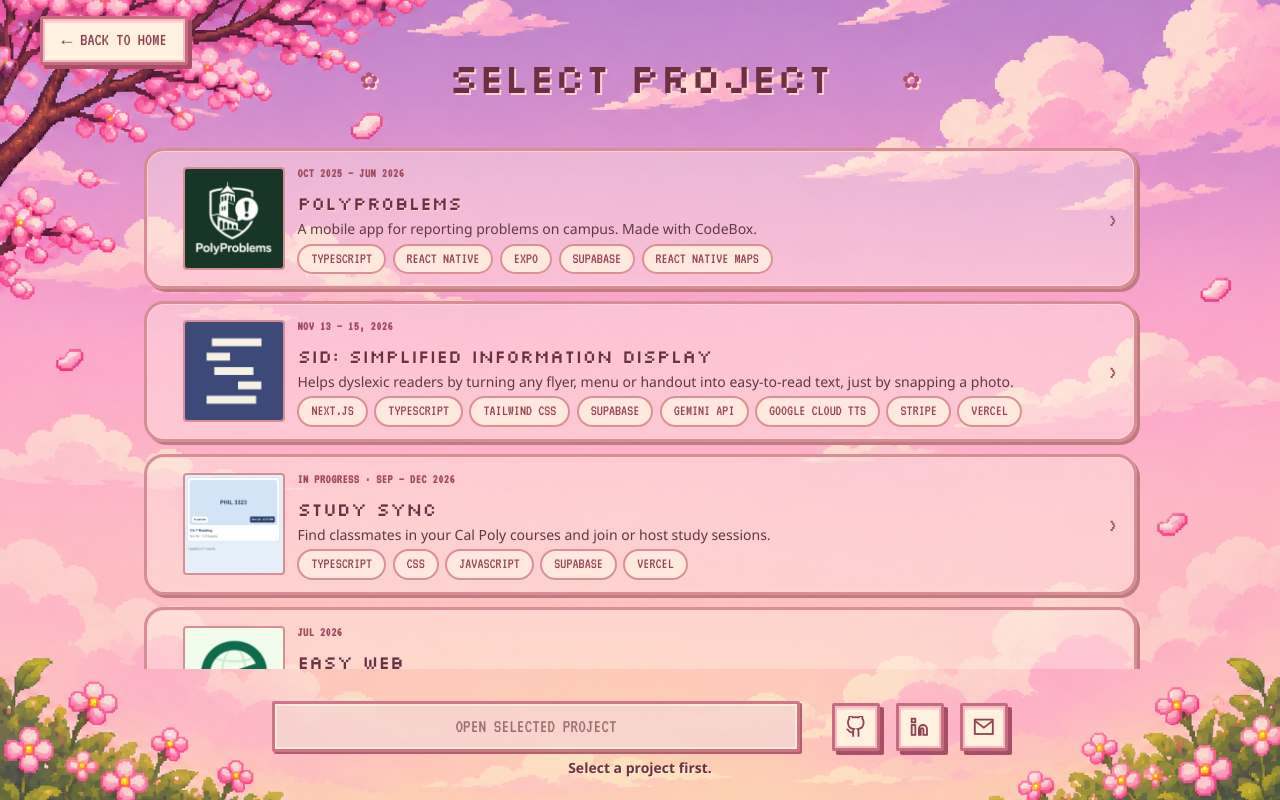
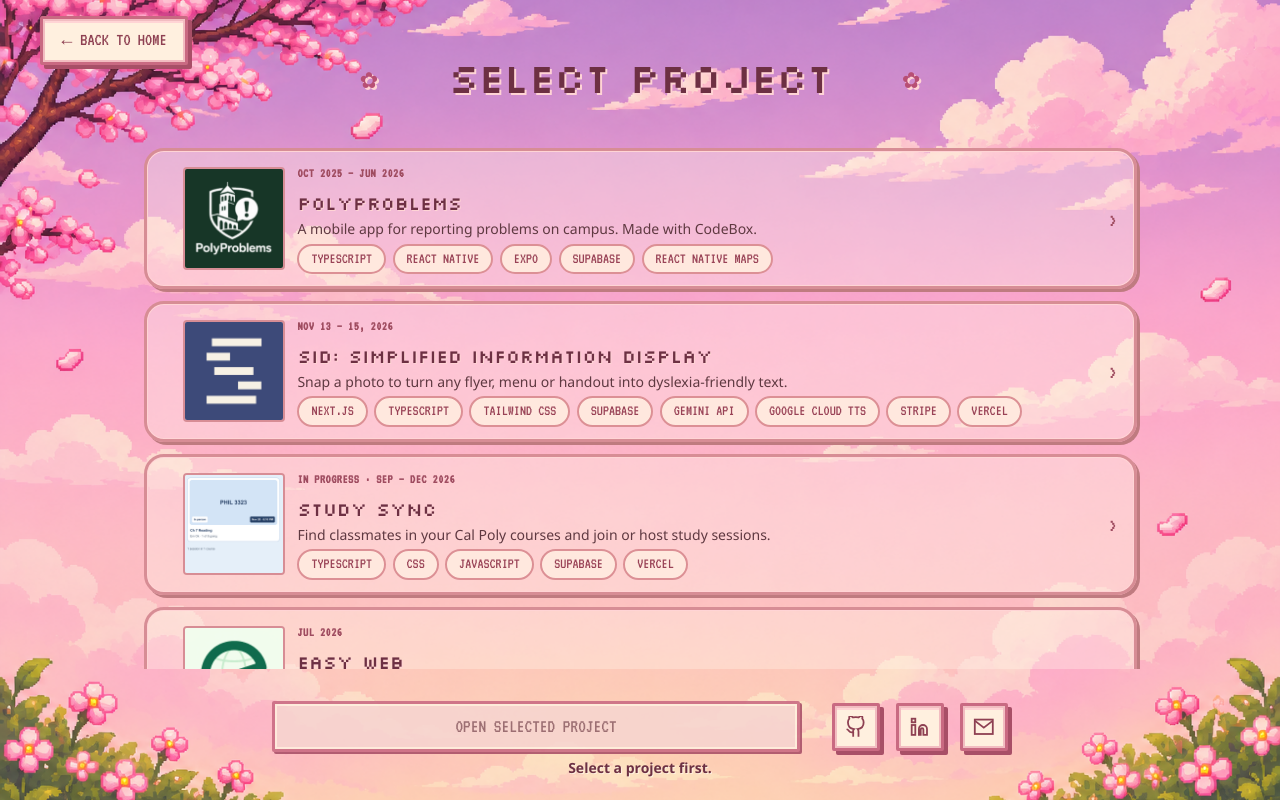
Before and after one commit to eokumoto/portfolio, a React (Vite) app: page /projects in a window 1280 px wide. Built offline with nearby package versions, Linux system fonts and the light colour scheme.

Commit message:
Shorten the SID tagline to fit on one line
Co-Authored-By: Claude Opus 5.5 <noreply@anthropic.com>
Claude-Session: https://claude.ai/code/session_01S7QBKQ2A1JQf48Wt6Uoeb5

```diff
--- a/src/data/projects.ts
+++ b/src/data/projects.ts
@@ -77,7 +77,7 @@ export const projects: Project[] = [
     teamSize: 4,
     title: 'SID: Simplified Information Display',
     shortDescription:
-      'Helps dyslexic readers by turning any flyer, menu or handout into easy-to-read text, just by snapping a photo.',
+      'Snap a photo to turn any flyer, menu or handout into dyslexia-friendly text.',
     date: 'Nov 13 – 15, 2026',
     thumbnail: '/images/projects/sid/thumbnail.png',
     technologies: [
```
